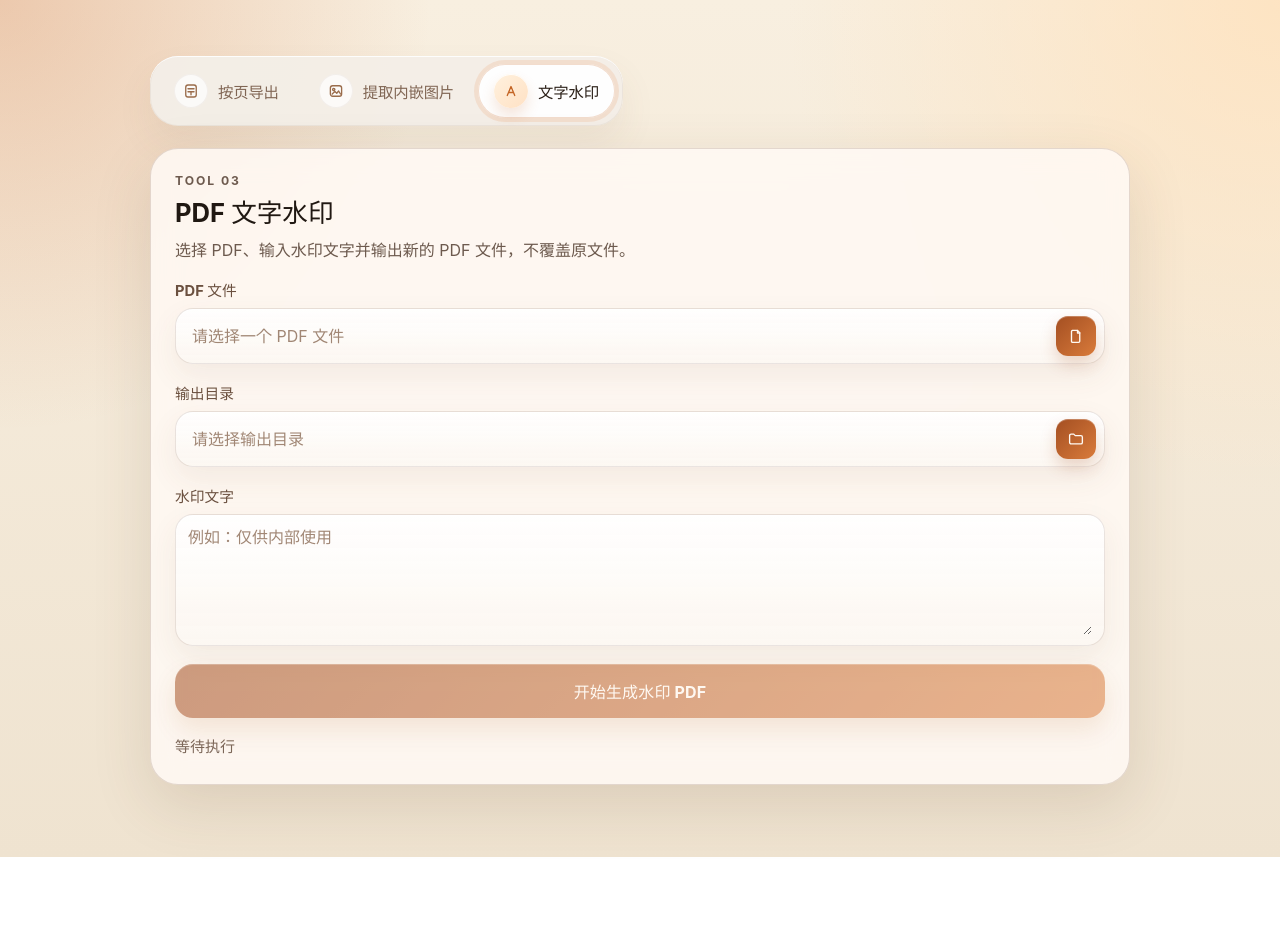
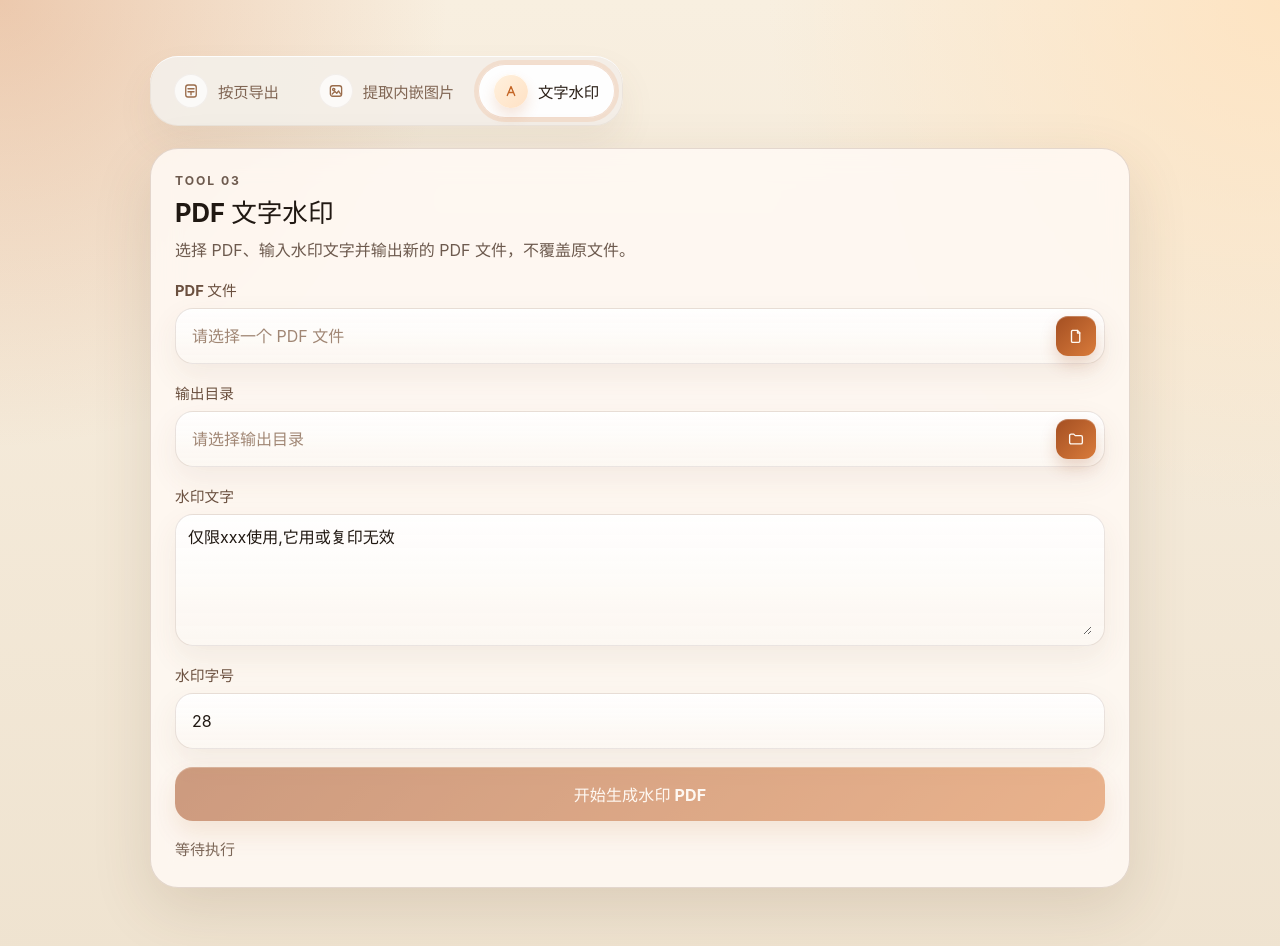
Before and after one commit to Caisin/pdf-split, a React (Vite) app: page / in a window 1280 px wide. Both pictures are taken after a click on the tab "文字水印". Shown: the top 946 px of the page. Before the commit the page ends 857 px from the top, so only its background shows below. Built offline with nearby package versions, Linux system fonts and the light colour scheme.

Commit message:
Tune watermark defaults and font size control

```diff
--- a/src/App.tsx
+++ b/src/App.tsx
@@ -113,6 +113,7 @@ function PickerField({
 }
 
 function App() {
+  const defaultWatermarkText = "仅限xxx使用,它用或复印无效";
   const [activeTab, setActiveTab] = useState<ToolTab>("split");
   const [imagePdfPath, setImagePdfPath] = useState("");
   const [imageOutputDir, setImageOutputDir] = useState("");
@@ -123,7 +124,8 @@ function App() {
 
   const [watermarkPdfPath, setWatermarkPdfPath] = useState("");
   const [watermarkOutputDir, setWatermarkOutputDir] = useState("");
-  const [watermarkText, setWatermarkText] = useState("");
+  const [watermarkText, setWatermarkText] = useState(defaultWatermarkText);
+  const [watermarkFontSize, setWatermarkFontSize] = useState(28);
   const [watermarkBusy, setWatermarkBusy] = useState(false);
   const [watermarkMessage, setWatermarkMessage] = useState("");
   const [watermarkTone, setWatermarkTone] = useState<MessageTone>("idle");
@@ -138,7 +140,9 @@ function App() {
   const canWatermark =
     watermarkPdfPath !== "" &&
     watermarkOutputDir !== "" &&
-    watermarkText.trim() !== "";
+    watermarkText.trim() !== "" &&
+    Number.isFinite(watermarkFontSize) &&
+    watermarkFontSize > 0;
   const canExtract = extractPdfPath !== "" && extractOutputDir !== "";
 
   async function pickPdfFile() {
@@ -257,6 +261,7 @@ function App() {
         inputPath: watermarkPdfPath,
         outputDir: watermarkOutputDir,
         watermarkText,
+        watermarkFontSize,
       });
       setWatermarkTone("success");
       setWatermarkMessage(`完成：输出文件 ${result.outputPdfPath}`);
@@ -426,8 +431,26 @@ function App() {
                 <div className="input-shell input-shell-textarea">
                   <textarea
                     value={watermarkText}
-                    placeholder="例如：仅供内部使用"
+                    placeholder={defaultWatermarkText}
                     onChange={(event) => setWatermarkText(event.currentTarget.value)}
+                  />
+                </div>
+              </label>
+
+              <label className="field">
+                <span>水印字号</span>
+                <div className="input-shell">
+                  <input
+                    aria-label="水印字号"
+                    type="number"
+                    min={12}
+                    max={72}
+                    step={1}
+                    value={watermarkFontSize}
+                    onChange={(event) => {
+                      const nextValue = event.currentTarget.valueAsNumber;
+                      setWatermarkFontSize(Number.isFinite(nextValue) ? nextValue : 0);
+                    }}
                   />
                 </div>
               </label>
```
Also changed, not shown: 2 other files (tests, documents, lock files or other folders).
